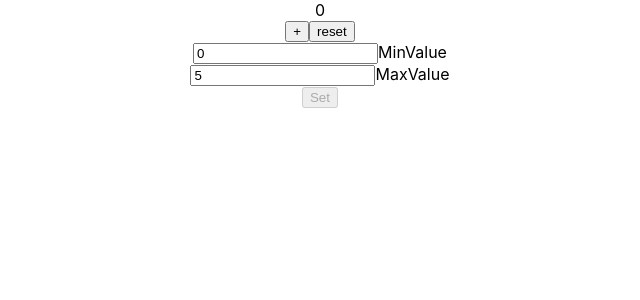
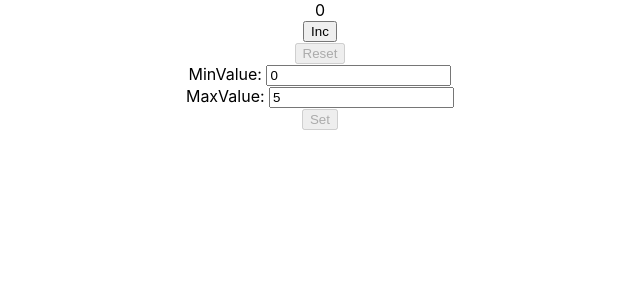
Before and after one commit to alexkarunny/react_counter, a React (Create React App) app: page / in a window 1280 px wide. Shown: the top 300 px of the page, without its empty margins (320-960 px from the left). Built offline with nearby package versions, Linux system fonts and the light colour scheme.

Commit message:
03_refactor

```diff
--- a/src/App.css
+++ b/src/App.css
@@ -6,3 +6,7 @@
   color: red;
   font-size: 45px;
 }
+
+.incorrect_input {
+  background-color: #f00;
+}
--- a/src/App.tsx
+++ b/src/App.tsx
@@ -1,5 +1,6 @@
 import React, {ChangeEvent, useState} from 'react';
 import './App.css';
+import {Button} from './components/Button';
 
 function App() {
     let [value, setValue] = useState<number | string>(0)
@@ -12,54 +13,61 @@ function App() {
 
     let [isButtonIncDisabled, setIsButtonIncDisabled] = useState<boolean>(false)
 
+    let [isButtonResetDisabled, setIsButtonResetDisabled] = useState<boolean>(true)
 
     const onClickIncreaseHandler = () => {
-
-
+        if (typeof value === 'number') {
+            setValue(++value)
+            setIsButtonResetDisabled(false)
+        }
     }
 
     const onClickResetValueHandler = () => {
         setValue(minValue)
+        setIsButtonResetDisabled(true)
     }
 
-    const onChangeSetMaxValueHandler = (e: ChangeEvent<HTMLInputElement>) => {
-        setMaxValue(+e.currentTarget.value)
-        setValue('set numbers')
+    const onChangeSetValueHandler = (e: ChangeEvent<HTMLInputElement>, setValueCallback: (value: number) => void) => {
+        setValueCallback(+e.currentTarget.value)
+        setValue('enter values and press \'set\'')
         setIsButtonIncDisabled(true)
         setIsButtonSetDisabled(false)
-    }
-
-    const onChangeSetMinValueHandler = (e: ChangeEvent<HTMLInputElement>) => {
-        setMinValue(+e.currentTarget.value)
-        setValue('set numbers')
-        setIsButtonIncDisabled(true)
-        setIsButtonSetDisabled(false)
+        setIsButtonResetDisabled(true)
     }
 
     const onClickSetValueHandler = () => {
         setValue(minValue)
-        setIsButtonSetDisabled(true)
         setIsButtonIncDisabled(false)
     }
 
-    let finalButtonSetIsDisabled = isButtonSetDisabled || minValue === maxValue || minValue < 0 || minValue > maxValue
+    const finalButtonSetIsDisabled = isButtonSetDisabled || minValue === maxValue || minValue < 0 || minValue > maxValue
+
+    const finalMaxValueClassName = minValue === maxValue || minValue > maxValue || maxValue < 0 ? 'incorrect_input' : ''
+
+    const finalMinValueClassName = minValue === maxValue || minValue < 0 || minValue > maxValue ? 'incorrect_input' : ''
+
+    const finalValue = minValue === maxValue || minValue < 0 || minValue > maxValue ? 'incorrect values' : value
 
     return (
         <div className="App">
-            <div className={value === maxValue ? 'red' : ''}>{value}</div>
-            <button onClick={onClickIncreaseHandler} disabled={isButtonIncDisabled}>+</button>
-            <button onClick={onClickResetValueHandler} disabled={isButtonIncDisabled}>reset</button>
+            <div className={value === maxValue ? 'red' : ''}>{finalValue}</div>
+            <Button title={'Inc'} isDisabled={isButtonIncDisabled} onClickCallback={onClickIncreaseHandler}></Button>
+            <Button title={'Reset'} isDisabled={isButtonResetDisabled}
+                    onClickCallback={onClickResetValueHandler}></Button>
             <div>
-                <input type="number" onChange={onChangeSetMinValueHandler} value={minValue}/>
-                <span>MinValue</span>
+                <span>MinValue: </span>
+                <input type="number" onChange={(e) => onChangeSetValueHandler(e, setMinValue)} value={minValue}
+                       className={finalMinValueClassName}/>
             </div>
             <div>
-                <input type="number" onChange={onChangeSetMaxValueHandler} value={maxValue}/>
-                <span>MaxValue</span>
+                <span>MaxValue: </span>
+                <input type="number" onChange={(e) => onChangeSetValueHandler(e, setMaxValue)} value={maxValue}
+                       className={finalMaxValueClassName}/>
             </div>
 
             <div>
-                <button onClick={onClickSetValueHandler} disabled={finalButtonSetIsDisabled}>Set</button>
+                <Button title={'Set'} isDisabled={finalButtonSetIsDisabled}
+                        onClickCallback={onClickSetValueHandler}></Button>
             </div>
 
 
--- /dev/null
+++ b/src/components/Button.tsx
@@ -0,0 +1,13 @@
+type ButtonTypeProps = {
+    title: string
+    isDisabled: boolean
+    onClickCallback: () => void
+}
+
+export const Button = (props: ButtonTypeProps) => {
+    return (
+        <div>
+            <button onClick={props.onClickCallback} disabled={props.isDisabled}>{props.title}</button>
+        </div>
+    )
+}
```
